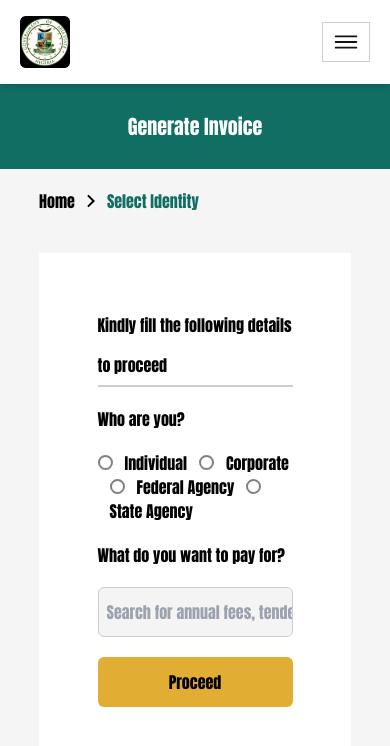
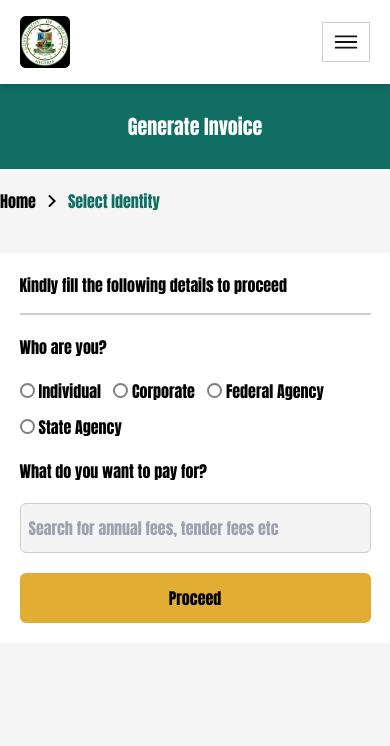
Before and after one commit to EnechukwuChibuike/smartairs-landing, a React (Vite) app: page /smartairs-landing/generateinvoice in a window 390 px wide. Shown: the top 746 px of the page. Built offline with nearby package versions, Linux system fonts and the light colour scheme; the HTML template or start-up script is replaced by a standard one.

Commit message:
responsive generateinvoice

```diff
--- a/src/pages/GenerateInvoice.jsx
+++ b/src/pages/GenerateInvoice.jsx
@@ -22,43 +22,54 @@ export default function GenerateInvoice() {
             <span className="text-primaryBg">Select Identity</span>
           </div>
 
-          <div className="w-[80vw] mt-10 bg-white h-[60vh] flex justify-center items-center">
-            <form className="grid gap-5 w-[50vw]">
-              <strong className="text-black border-b-2 w-full leading-10 border-gray">
+          <div className="w-screen sm:w-[90vw] md:w-[80vw] mt-10 bg-white h-fit py-5 flex justify-center items-center">
+            <form className="grid gap-5 w-[90%] sm:w-3/4 md:w-[50vw]">
+              <strong className="text-black border-b-2 w-full pb-4 border-gray">
                 Kindly fill the following details to proceed
               </strong>
 
               <strong className="text-black">Who are you?</strong>
 
-              <div className="text-black space-x-3">
+              <div className="text-black flex flex-wrap items-center gap-3">
+                <label className="flex items-center gap-1">
                   <input
                     className="radio"
                     type="radio"
                     name="whoareyou"
                     required
                   />
-                <label>Individual</label>
+                  Individual
+                </label>
+
+                <label className="flex items-center gap-1">
                   <input
                     className="radio"
                     type="radio"
                     name="whoareyou"
                     required
                   />
-                <label>Corporate</label>
+                  Corporate
+                </label>
+
+                <label className="flex items-center gap-1">
                   <input
                     className="radio"
                     type="radio"
                     name="whoareyou"
                     required
                   />
-                <label>Federal Agency</label>
+                  Federal Agency
+                </label>
+
+                <label className="flex items-center gap-1">
                   <input
                     className="radio"
                     type="radio"
                     name="whoareyou"
                     required
                   />
-                <label>State Agency</label>
+                  State Agency
+                </label>
               </div>
 
               <strong className="text-black">
```
Lines whose indentation alone changed are shown as unchanged.
